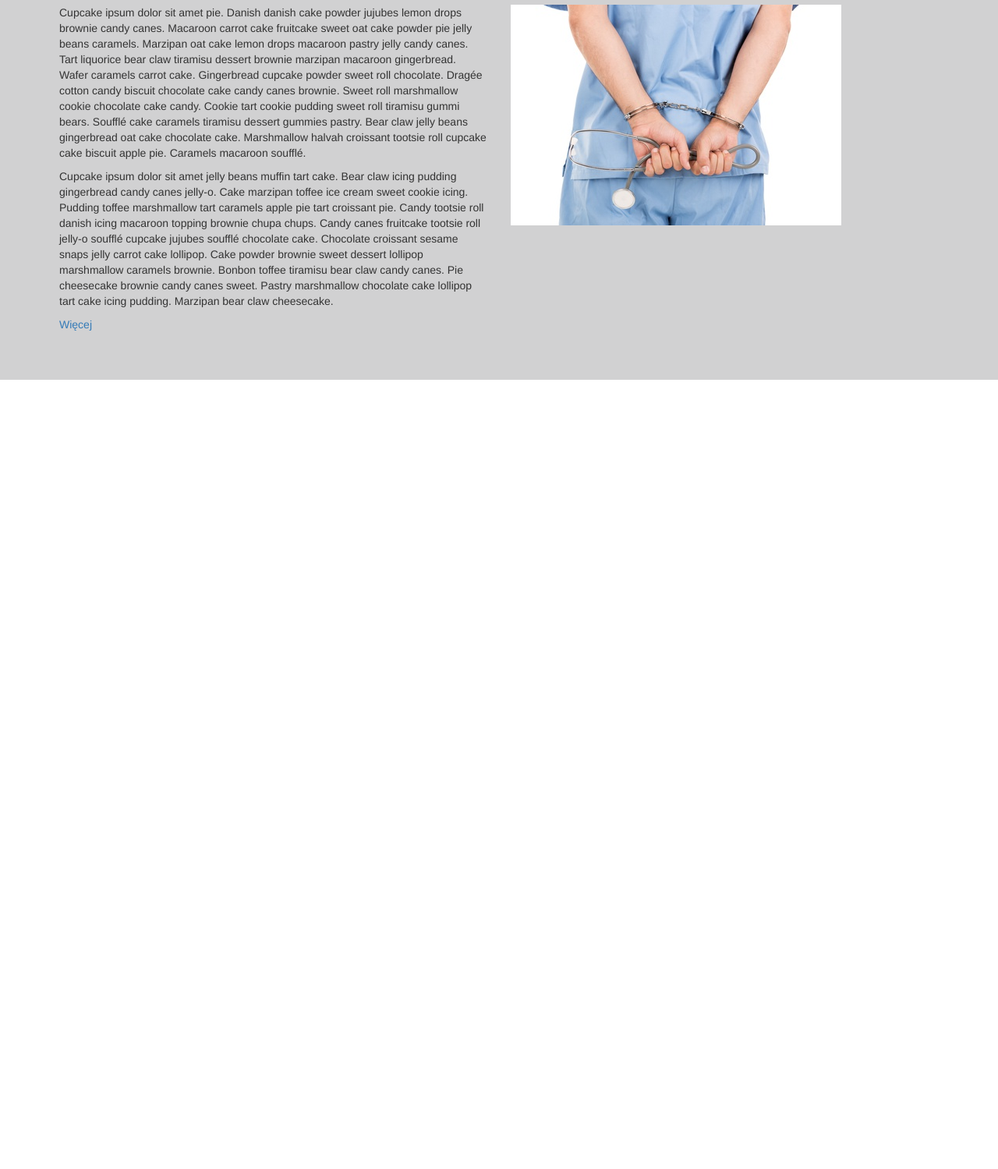
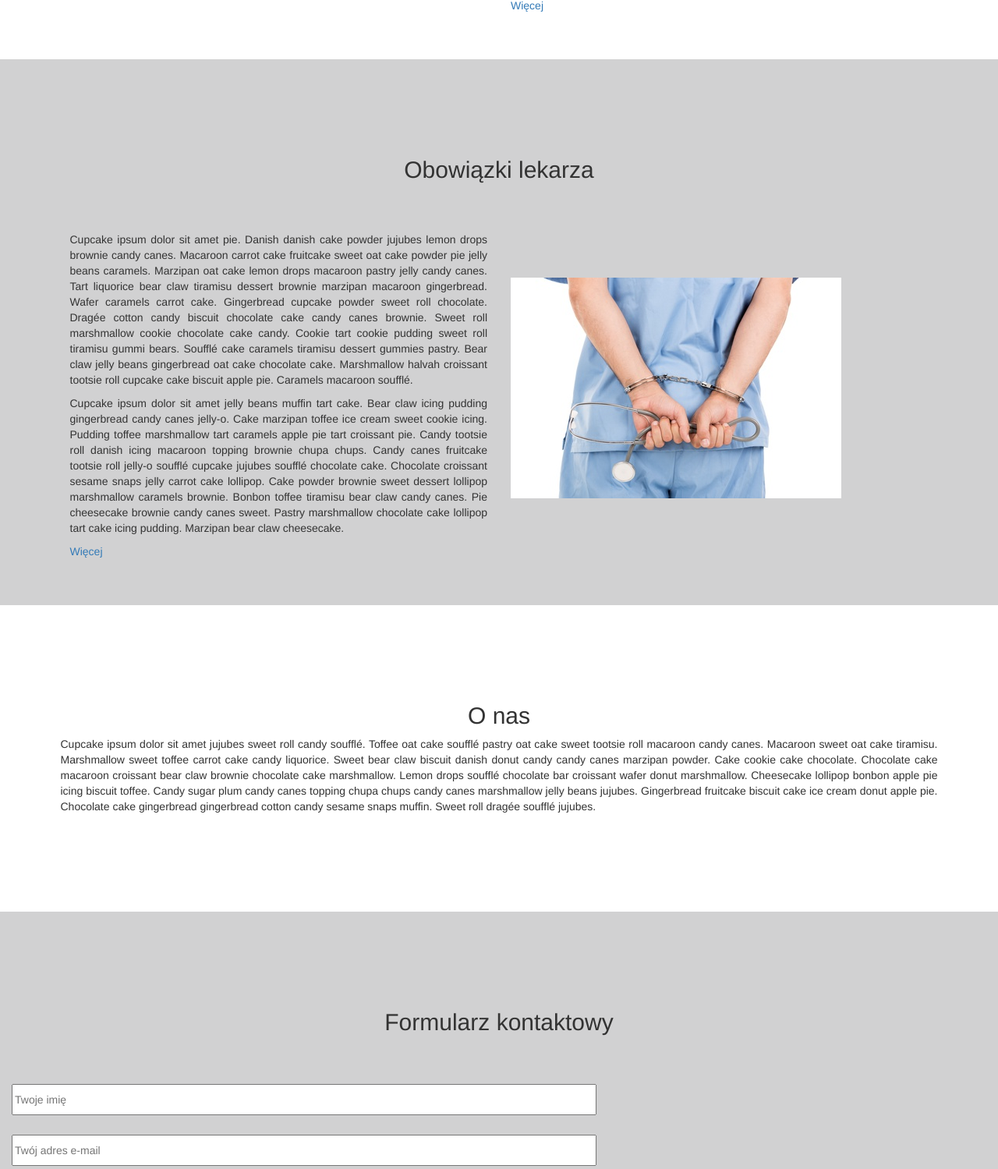
Before and after one commit to LukMona/Doctors_Search_Basic, a website: page index.html in a window 1280 px wide. Shown: the part 1301-2800 px from the top of the page at 78% size. Before the commit the page ends 1788 px from the top, so only its background shows below. Drawn offline with nearby package versions, Linux system fonts and the light colour scheme.

Commit message:
Added About us section in HTML and CSS.

```diff
--- a/css/style.css
+++ b/css/style.css
@@ -89,8 +89,10 @@ header {
   margin-top: 1%;
 }
 
-.patientsRights {
+.patientsRights h2 {
+  text-align: center;
   margin-top: 10%;
+  margin-bottom: 5%;
 }
 
 .patientsRights .img {
@@ -101,6 +103,7 @@ header {
 .patientsRights .text {
   margin-right: 20%;
   margin-bottom: 10%;
+  text-align: justify;
 }
 
 .patientsRights .text a {
@@ -111,8 +114,14 @@ header {
   background-color: #d1d1d2;
 }
 
+.doctorsDuties h2 {
+  text-align: center;
+  margin-top: 10%;
+  margin-bottom: 5%;
+}
+
 .doctorsDuties .text {
-  margin-top: 10%;
+  text-align: justify;
   margin-left: 10%;
   margin-bottom: 10%;
 }
@@ -126,3 +135,39 @@ header {
 .doctorsDuties a {
   text-decoration: none;
 }
+
+.main-about-us {
+  text-align: center;
+  margin-top: 10%;
+  margin-bottom: 10%;
+}
+
+.main-about-us h1 {
+  margin-bottom: 2%;
+}
+
+.main-about-us p {
+  margin-left: 5%;
+  margin-right: 5%;
+  text-align: justify;
+}
+
+.contact {
+  background-color: #d1d1d2;
+  margin: 0 auto;
+}
+
+.contact h2 {
+  text-align: center;
+  margin-top: 10%;
+  margin-bottom: 5%;
+}
+
+.contact input, .contact textarea {
+  margin-bottom: 2%;
+  width: 60%;
+}
+
+.contact input {
+  height: 4rem;
+}
--- a/index.html
+++ b/index.html
@@ -83,6 +83,8 @@
   <!-- PATIENTS RIGHT -->
   <section class="container-fluid patientsRights">
     <div class="row">
+      <div class="col-md-12">
+        <h2>Prawa pacjentki</h2>
         <div class="col-md-6">
           <div class="img">
             <img src="images/patients_rights.jpg">
@@ -100,12 +102,15 @@
           </div>
         </div>
       </div>
+    </div>
   </section> <!-- END OF PATIENTS RIGHT -->
 
 
   <!-- DOCTORS DUTIES -->
   <section class="container-fluid doctorsDuties">
     <div class="row">
+      <div class="col-md-12">
+        <h2>Obowiązki lekarza</h2>
         <div class="col-md-6">
           <div class="text">
             <p>
@@ -123,7 +128,35 @@
           </div>
         </div>
       </div>
+    </div>
   </section> <!-- END OF DOCTORS DUTIES -->
+
+  <!-- ABOUT US -->
+  <section class="container-fluid aboutUs">
+    <div class="row">
+      <div class="col-md-12">
+        <div class="main-about-us">
+          <h2>O nas</h2>
+          <p>
+            Cupcake ipsum dolor sit amet jujubes sweet roll candy soufflé. Toffee oat cake soufflé pastry oat cake sweet tootsie roll macaroon candy canes. Macaroon sweet oat cake tiramisu. Marshmallow sweet toffee carrot cake candy liquorice. Sweet bear claw biscuit danish donut candy candy canes marzipan powder. Cake cookie cake chocolate. Chocolate cake macaroon croissant bear claw brownie chocolate cake marshmallow. Lemon drops soufflé chocolate bar croissant wafer donut marshmallow. Cheesecake lollipop bonbon apple pie icing biscuit toffee. Candy sugar plum candy canes topping chupa chups candy canes marshmallow jelly beans jujubes. Gingerbread fruitcake biscuit cake ice cream donut apple pie. Chocolate cake gingerbread gingerbread cotton candy sesame snaps muffin. Sweet roll dragée soufflé jujubes.
+          </p>
+        </div>
+      </div>
+    </div>
+  </section> <!-- END OF ABOUT US -->
+
+
+  <!-- CONTACT FORM -->
+  <section class="container-fluid contact">
+    <div class="row">
+      <div class="col-md-12">
+        <h2>Formularz kontaktowy</h2>
+        <input type="text" name="userName" placeholder="Twoje imię"><br>
+        <input type="email" name="email" placeholder="Twój adres e-mail"><br>
+        <textarea rows="10" placeholder="Twoja wiadomość"></textarea>
+      </div>
+    </div>
+  </section>
 
 </body>
 
```
Lines whose indentation alone changed are shown as unchanged.
